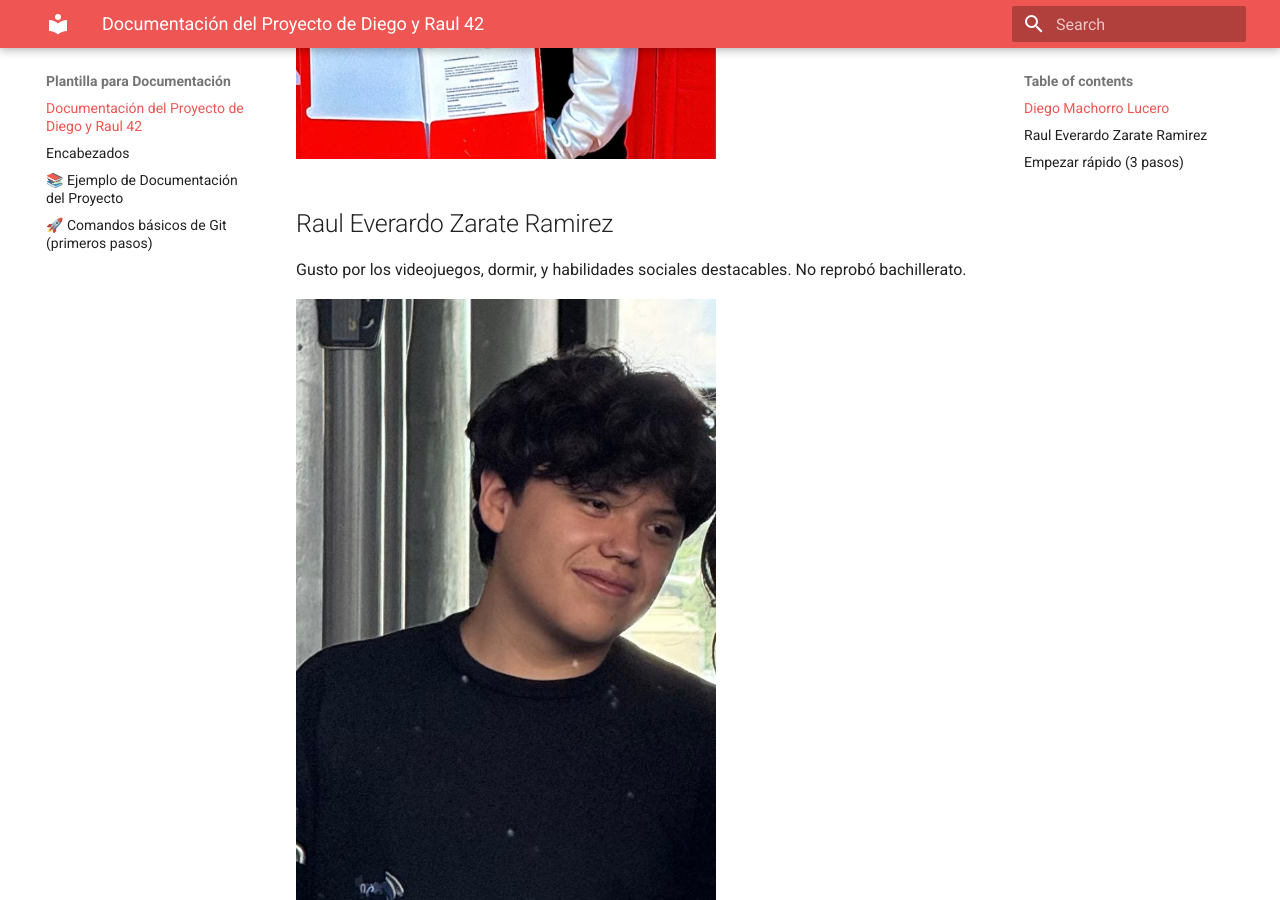
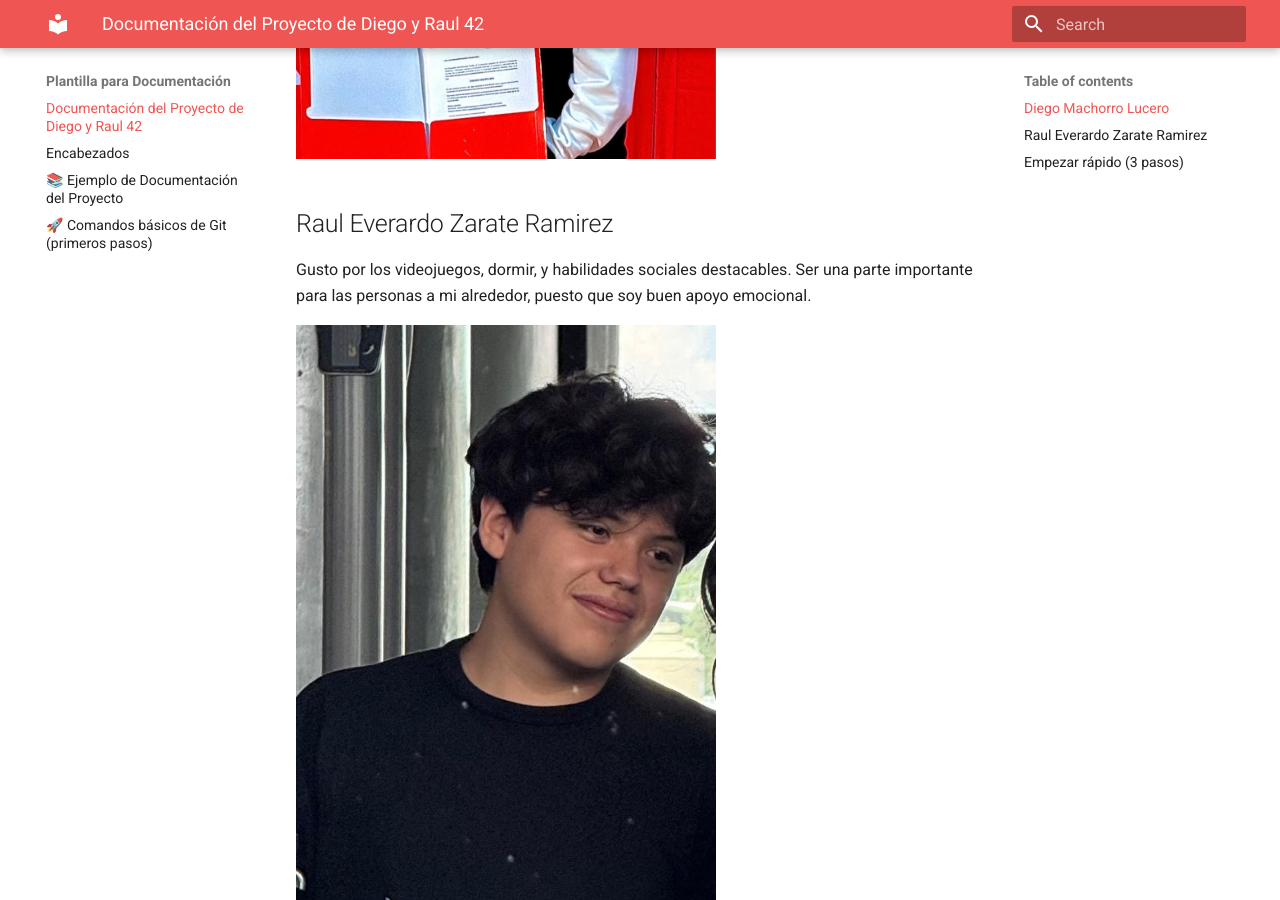
Before and after one commit to DiegoMachorro/Mecatronica-DiegoM, an MkDocs documentation site: the page built from docs/index.md, in a window 1280 px wide and 900 px high, scrolled down 616 px. Built offline with MkDocs 1.6.1 and Material for MkDocs 9.7.7, drawn with Linux system fonts in a browser that asks for light colours.

Commit message:
Update index.md

```diff
--- a/docs/index.md
+++ b/docs/index.md
@@ -8,7 +8,7 @@ Buen razonamiento matemático, gusto por los videojuegos, la física, las cienci
 
 ## Raul Everardo Zarate Ramirez
 Gusto por los videojuegos, dormir, y habilidades sociales destacables.
-No reprobó bachillerato.
+Ser una parte importante para las personas a mi alrededor, puesto que soy buen apoyo emocional.
 
 <img src="recursos/imgs/adios.jpeg" alt="Diagrama del sistema" width="420">
 
```
